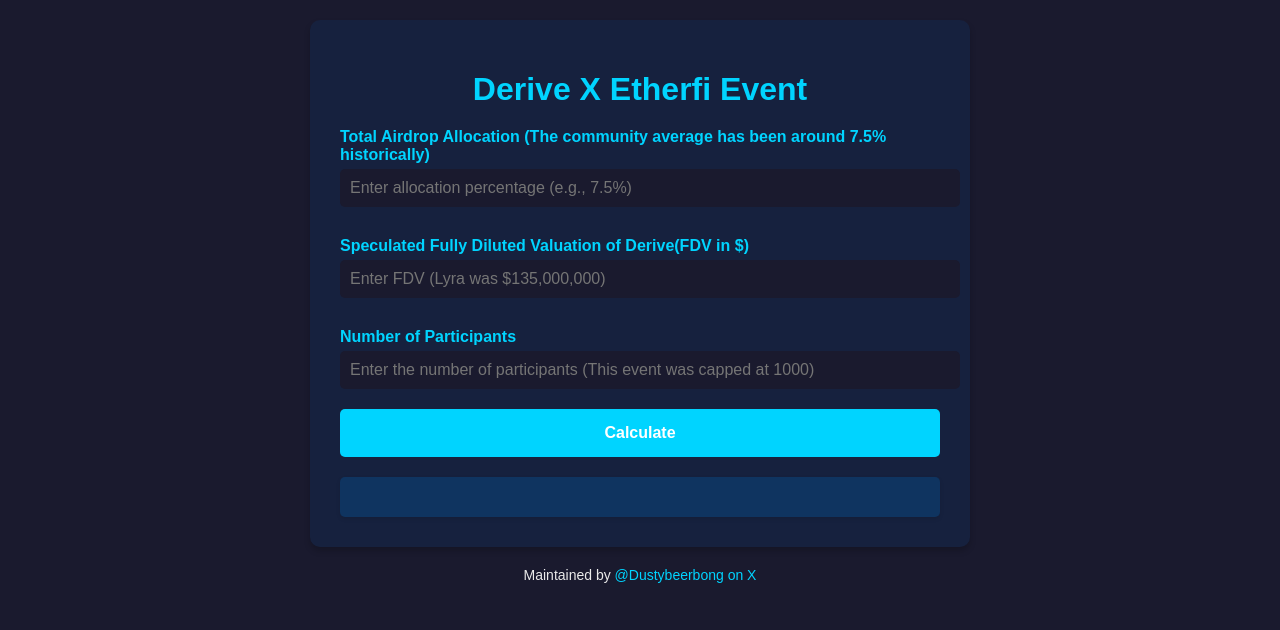
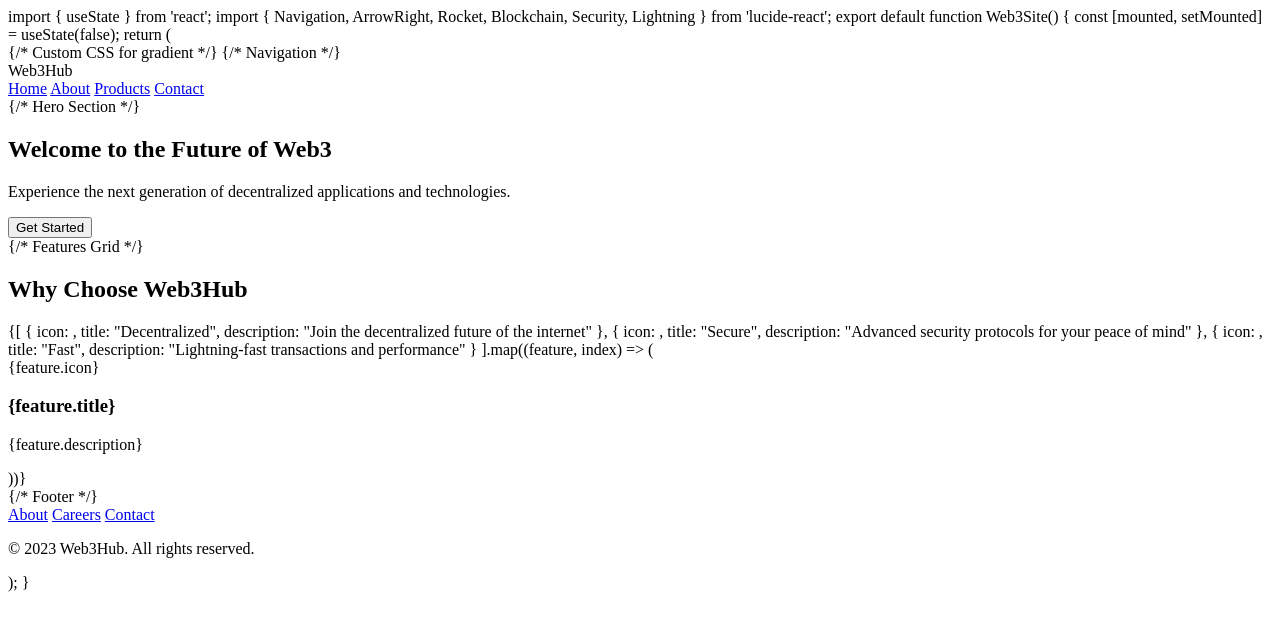
Before and after one commit to Sadpepedev/degenzone.xyz, a plain HTML site: page index.html in a window 1280 px wide. Drawn offline with Linux system fonts and the light colour scheme.

Commit message:
Update index.html

```diff
--- a/index.html
+++ b/index.html
@@ -1,156 +1,106 @@
-<!DOCTYPE html>
-<html lang="en">
-<head>
-  <meta charset="UTF-8">
-  <meta name="viewport" content="width=device-width, initial-scale=1.0">
-  <title>Derive X Etherfi Event</title>
-  <style>
-    body {
-      font-family: 'Arial', sans-serif;
-      background-color: #1a1a2e;
-      color: #eaeaea;
-      margin: 0;
-      padding: 20px;
-    }
+import { useState } from 'react';
+import { Navigation, ArrowRight, Rocket, Blockchain, Security, Lightning } from 'lucide-react';
 
-    .container {
-      max-width: 600px;
-      margin: auto;
-      background: #16213e;
-      padding: 30px;
-      border-radius: 10px;
-      box-shadow: 0 4px 6px rgba(0, 0, 0, 0.2);
-    }
+export default function Web3Site() {
+  const [mounted, setMounted] = useState(false);
 
-    h1 {
-      color: #00d4ff;
-      text-align: center;
-      margin-bottom: 20px;
-    }
+  return (
+    <div className="min-h-screen bg-black text-white font-sans">
+      {/* Custom CSS for gradient */}
+      <style jsx global>{`
+        @keyframes float {
+          0% { transform: translateY(0px); }
+          50% { transform: translateY(-20px); }
+          100% { transform: translateY(0px); }
+        }
 
-    label {
-      display: block;
-      margin: 10px 0 5px;
-      font-weight: bold;
-      color: #00d4ff;
-    }
+        .gradient-bg {
+          background: linear-gradient(45deg, #00ff87, #60efff);
+        }
 
-    input {
-      width: 100%;
-      padding: 10px;
-      margin-bottom: 20px;
-      border: none;
-      border-radius: 5px;
-      background-color: #1a1a2e;
-      color: #eaeaea;
-      font-size: 16px;
-    }
+        .hover-anim {
+          transition: all 0.3s ease;
+        }
 
-    input:focus {
-      outline: 2px solid #00d4ff;
-    }
+        .glass-effect {
+          backdrop-filter: blur(10px) saturate(150%);
+          -webkit-backdrop-filter: blur(10px) saturate(150%);
+        }
+      `}</style>
 
-    button {
-      width: 100%;
-      padding: 15px;
-      font-size: 16px;
-      font-weight: bold;
-      color: #fff;
-      background-color: #00d4ff;
-      border: none;
-      border-radius: 5px;
-      cursor: pointer;
-      transition: background-color 0.3s;
-    }
+      {/* Navigation */}
+      <nav className="fixed w-full z-50 bg-black/80 backdrop-blur-md px-6 py-4">
+        <div className="flex items-center justify-between max-w-7xl mx-auto">
+          <div className="flex items-center gap-2">
+            <Navigation size={24} />
+            <span className="text-xl font-bold">Web3Hub</span>
+          </div>
+          <div className="flex space-x-6">
+            <a href="#" className="hover:text-blue-400 transition-colors">Home</a>
+            <a href="#" className="hover:text-blue-400 transition-colors">About</a>
+            <a href="#" className="hover:text-blue-400 transition-colors">Products</a>
+            <a href="#" className="hover:text-blue-400 transition-colors">Contact</a>
+          </div>
+        </div>
+      </nav>
 
-    button:hover {
-      background-color: #0099cc;
-    }
+      {/* Hero Section */}
+      <section className="pt-32 pb-20 px-6">
+        <div className="max-w-7xl mx-auto text-center">
+          <h1 className="text-5xl font-bold mb-6 opacity-100">Welcome to the Future of Web3</h1>
+          <p className="text-xl text-gray-400 mb-8 opacity-90">Experience the next generation of decentralized applications and technologies.</p>
+          <button className="bg-blue-500 hover:bg-blue-600 px-8 py-4 rounded-full transition-colors flex items-center gap-2 mx-auto">
+            Get Started
+            <ArrowRight size={20} />
+          </button>
+        </div>
+      </section>
 
-    .results {
-      margin-top: 20px;
-      padding: 20px;
-      border-radius: 5px;
-      background-color: #0f3460;
-      box-shadow: 0 2px 4px rgba(0, 0, 0, 0.1);
-    }
+      {/* Features Grid */}
+      <section className="py-20 bg-gradient-to-r from-blue-900 to-black/50 px-6">
+        <div className="max-w-7xl mx-auto">
+          <h2 className="text-3xl font-bold text-center mb-12">Why Choose Web3Hub</h2>
+          <div className="grid grid-cols-1 md:grid-cols-3 gap-8">
+            {[
+              {
+                icon: <Blockchain size={40} />,
+                title: "Decentralized",
+                description: "Join the decentralized future of the internet"
+              },
+              {
+                icon: <Security size={40} />,
+                title: "Secure",
+                description: "Advanced security protocols for your peace of mind"
+              },
+              {
+                icon: <Lightning size={40} />,
+                title: "Fast",
+                description: "Lightning-fast transactions and performance"
+              }
+            ].map((feature, index) => (
+              <div key={index} className="flex flex-col items-center text-center p-6 rounded-xl bg-black/50 hover:bg-black/70 transition-colors cursor-pointer transform hover:scale-[1.02]">
+                <div className="mb-4">{feature.icon}</div>
+                <h3 className="text-xl font-bold mb-2 opacity-100">{feature.title}</h3>
+                <p className="text-gray-400 opacity-90">{feature.description}</p>
+              </div>
+            ))}
+          </div>
+        </div>
+      </section>
 
-    .results h3 {
-      margin-top: 0;
-      color: #00d4ff;
-    }
-
-    .maintained {
-      margin-top: 20px;
-      text-align: center;
-      font-size: 14px;
-    }
-
-    .maintained a {
-      color: #00d4ff;
-      text-decoration: none;
-    }
-
-    .maintained a:hover {
-      text-decoration: underline;
-    }
-  </style>
-</head>
-<body>
-  <div class="container">
-    <h1>Derive X Etherfi Event</h1>
-    <label for="airdropPercentage">Total Airdrop Allocation (The community average has been around 7.5% historically)</label>
-    <input type="number" id="airdropPercentage" placeholder="Enter allocation percentage (e.g., 7.5%)" />
-
-    <label for="fdv">Speculated Fully Diluted Valuation of Derive(FDV in $)</label>
-    <input type="number" id="fdv" placeholder="Enter FDV (Lyra was $135,000,000)" />
-
-    <label for="participants">Number of Participants</label>
-    <input type="number" id="participants" placeholder="Enter the number of participants (This event was capped at 1000)" />
-
-    <button onclick="calculate()">Calculate</button>
-
-    <div class="results" id="results"></div>
-  </div>
-
-  <div class="maintained">
-    Maintained by <a href="https://x.com/Dustybeerbong" target="_blank">@Dustybeerbong on X</a>
-  </div>
-
-  <script>
-    function calculate() {
-      const totalSupply = 1000000000; // Total supply of tokens
-      const airdropPercentage = parseFloat(document.getElementById("airdropPercentage").value);
-      const fdv = parseFloat(document.getElementById("fdv").value);
-      const participants = parseInt(document.getElementById("participants").value);
-
-      if (!airdropPercentage || !fdv || !participants) {
-        document.getElementById("results").innerHTML = "<p style='color: red;'>Please fill in all fields correctly.</p>";
-        return;
-      }
-
-      // Calculate the total airdrop allocation in tokens
-      const totalAirdropTokens = (totalSupply * airdropPercentage) / 100;
-
-      // Calculate the 2.5% of the airdrop allocation
-      const allocationTokens = totalAirdropTokens * 0.025;
-
-      // Calculate the price per token
-      const tokenPrice = fdv / totalSupply;
-
-      // Calculate total value and individual value
-      const maxTotalValue = allocationTokens * tokenPrice;
-      const maxIndividualValue = maxTotalValue / participants;
-
-      // Display results
-      document.getElementById("results").innerHTML = `
-        <h3>Results:</h3>
-        <p><strong>Total Airdrop Tokens:</strong> ${totalAirdropTokens.toLocaleString()} tokens</p>
-        <p><strong>Tokens Allocated to 2.5%:</strong> ${allocationTokens.toLocaleString()} tokens</p>
-        <p><strong>Max Total Value:</strong> $${maxTotalValue.toLocaleString(undefined, {minimumFractionDigits: 2, maximumFractionDigits: 2})}</p>
-        <p><strong>Max Individual Value:</strong> $${maxIndividualValue.toLocaleString(undefined, {minimumFractionDigits: 2, maximumFractionDigits: 2})} per person</p>
-      `;
-    }
-  </script>
-</body>
-</html>
+      {/* Footer */}
+      <footer className="bg-gradient-to-t from-blue-900 to-black/50 py-12 px-6">
+        <div className="max-w-7xl mx-auto text-center">
+          <div className="flex justify-between mb-8">
+            <a href="#" className="hover:text-blue-400 transition-colors">About</a>
+            <a href="#" className="hover:text-blue-400 transition-colors">Careers</a>
+            <a href="#" className="hover:text-blue-400 transition-colors">Contact</a>
+          </div>
+          <p className="text-gray-400 opacity-80">
+            © 2023 Web3Hub. All rights reserved.
+          </p>
+        </div>
+      </footer>
+    </div>
+  );
+}
```
